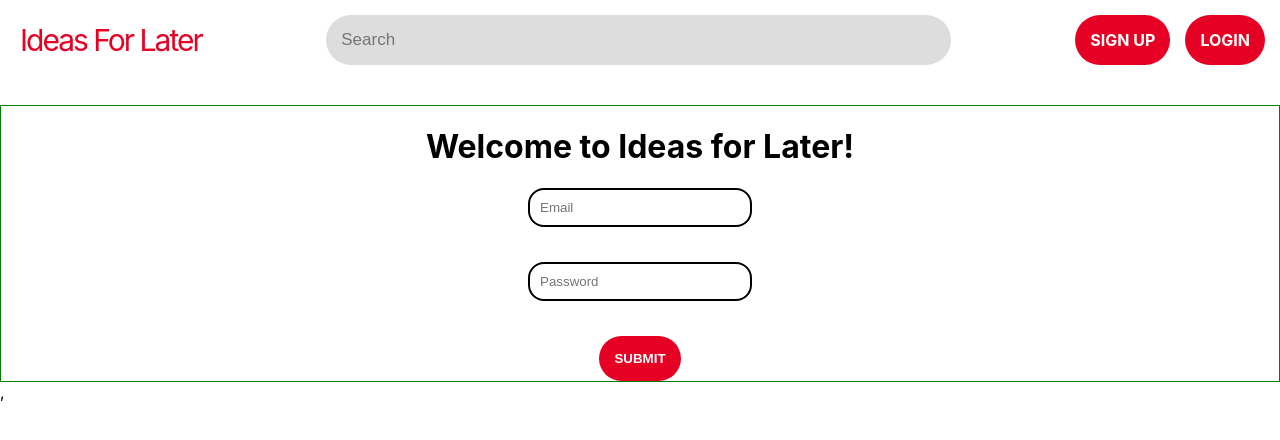
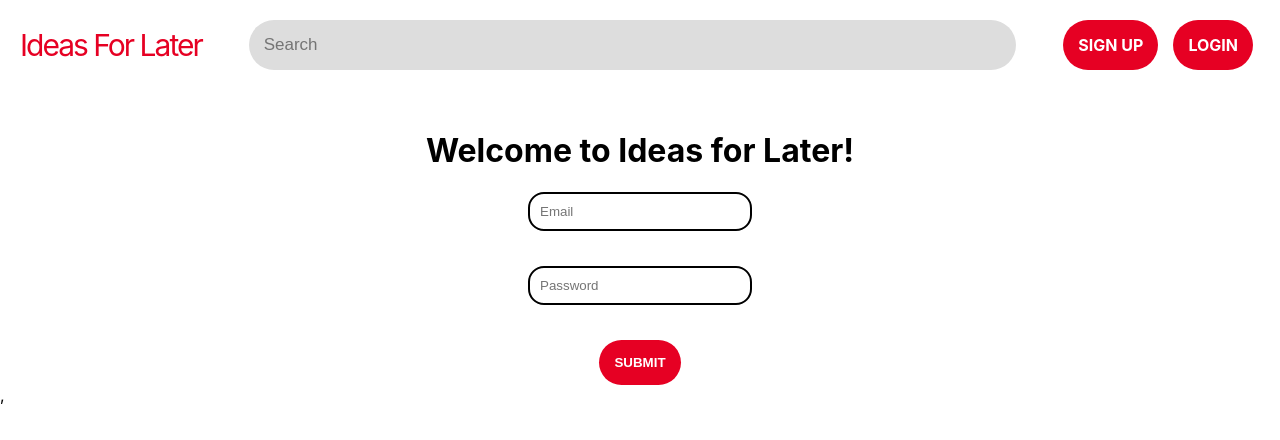
Before and after one commit to sblum55/ideas-for-later-front, a React (Create React App) app: page /login in a window 1280 px wide. Shown: the top 440 px of the page. Built offline with nearby package versions, Linux system fonts and the light colour scheme; no server answers.

Commit message:
working on refetching data after onclicks

```diff
--- a/src/App.css
+++ b/src/App.css
@@ -10,9 +10,8 @@ body {
   align-items: center;
   /* border: 1px solid teal; */
   justify-content: space-between;
-  margin-top: 15px;
+  margin-top: 20px;
   width: 100vw;
-
 }
 
 .homeBtnArea {
@@ -35,7 +34,7 @@ body {
   /* display: inline-block; */
   /* border: 1px solid blue; */
   /* width: fit-content; */
-  flex-grow: 3;
+  flex-grow: 11;
 }
 
 .ideaSearchBar {
@@ -54,6 +53,7 @@ body {
   flex-grow: 1;
   display: flex;
   justify-content: flex-end;
+  margin-right: 12px;
 }
 
 .signUpBtn {
@@ -158,12 +158,13 @@ body {
 .ideaImg {
   border-radius: 16px;
   width: 100%;
+  justify-content: center;
 }
 
 .loginFormContainer {
   display: flex;
   margin-top: 40px;
-  border: 1px solid green;
+  /* border: 1px solid green; */
   justify-content: center;
   align-items: center;
 
@@ -215,6 +216,7 @@ body {
 }
 
 .signUpContainer {
+  margin-top: 40px;
   display: flex;
   justify-content: center;
   align-items: center;
--- a/src/App.js
+++ b/src/App.js
@@ -82,7 +82,7 @@ function App() {
       <NavBar currentPage = {currentPage} filterIdeas = {filterIdeas} filterFav = {filterFav} />
 
       <Route exact path = '/'>
-        <Home isFav = {isFav} setCurrentPage = {setCurrentPage} ideas = {ideas} results = {results}  />
+        <Home isFav = {isFav} setCurrentPage = {setCurrentPage} ideas = {ideas} results = {results} getIdeas = {getIdeas}  />
       </Route>
 
       <Route exact path = '/signup' render={() => {
@@ -113,7 +113,7 @@ function App() {
       </Route>
 
       <Route exact path = '/addIdea'>
-        <CreateIdea />
+        <CreateIdea fetchFavIdeas = {fetchFavIdeas} />
       </Route>
 
     </div>
--- a/src/components/NavBar.js
+++ b/src/components/NavBar.js
@@ -20,7 +20,7 @@ const NavBar = (props) => {
         <div className = 'navBar'>
             <div className = 'homeBtnArea'>
                 <span className = 'homeBtn'>
-                    <Link className = 'navLinkHome' to = '/'>
+                    <Link className = 'navLinkHome' to = '/' refresh = 'true'>
                         Ideas For Later
                     </Link>
                 </span>
@@ -31,7 +31,7 @@ const NavBar = (props) => {
             {user ? <>
             <div className = 'rightNavArea'>
                 <span className = 'myIdea'>
-                    <Link className = 'navLink' to = '/ideas'>
+                    <Link className = 'navLink' to = '/ideas' refresh = 'true'>
                         My Ideas
                     </Link>
                 </span>
--- a/src/pages/CreateIdea.js
+++ b/src/pages/CreateIdea.js
@@ -4,9 +4,10 @@ import { UserContext } from '../contexts/UserContexts'
 import { Redirect } from 'react-router-dom'
 
 
-const CreateIdea = () => {
+const CreateIdea = (props) => {
     // const [ user, setUser ] = useContext(UserContext)
     const [user , setUser ] = useState({})
+    const [ redirect, setRedirect ] = useState(null)
     // console.log(user);
     const [image, setImage] = useState('')
     const [title, setTitle] = useState('')
@@ -25,12 +26,15 @@ const CreateIdea = () => {
         .then((response) => {
             console.log(response);
             setUser(response.data.user)
+            setRedirect('/ideas')
+            props.fetchFavIdeas()
         })
     }
 
     return (
         <div>
             <div className = 'addIdeaContainer'>
+                {redirect && <Redirect to = {redirect} />}
                 <form onSubmit = {handleSubmit}>
                     <div className = 'addIdeaTitle'>
                         <h1>Add Your Ideas!</h1>
```
